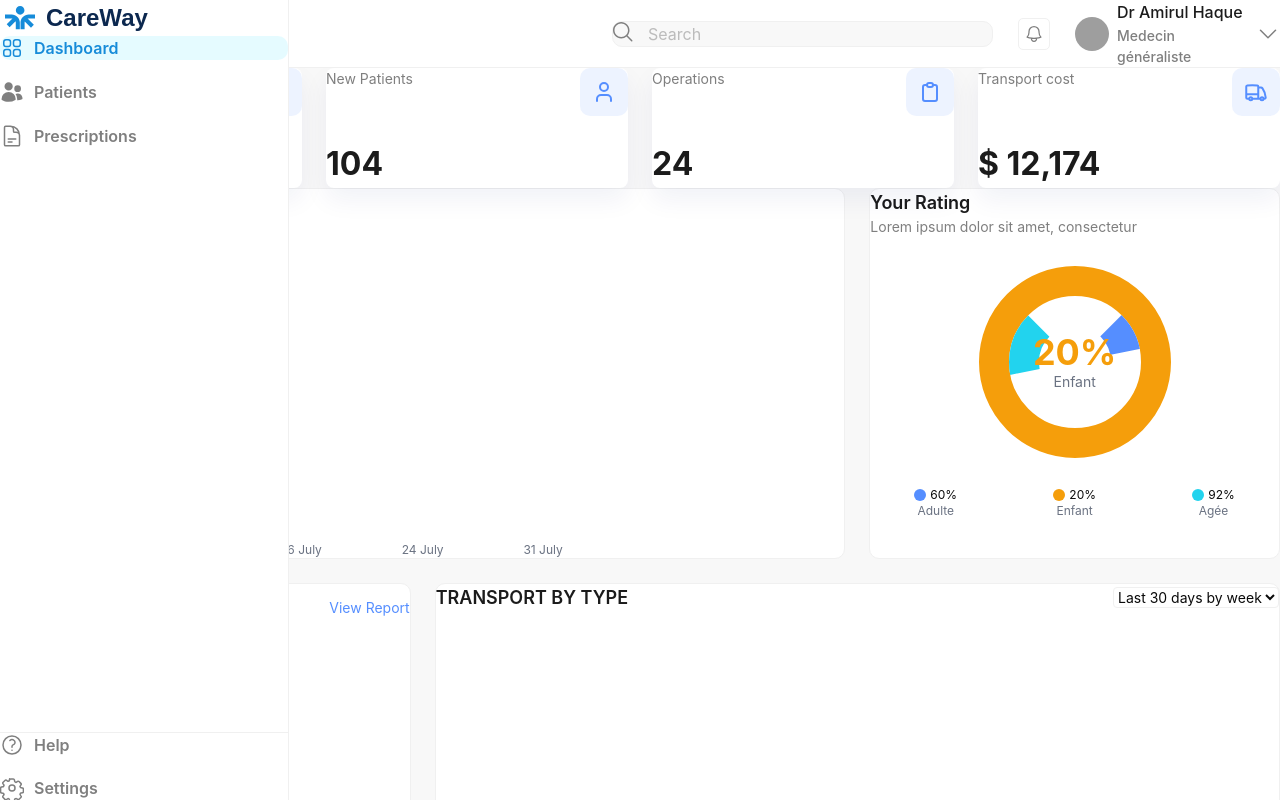
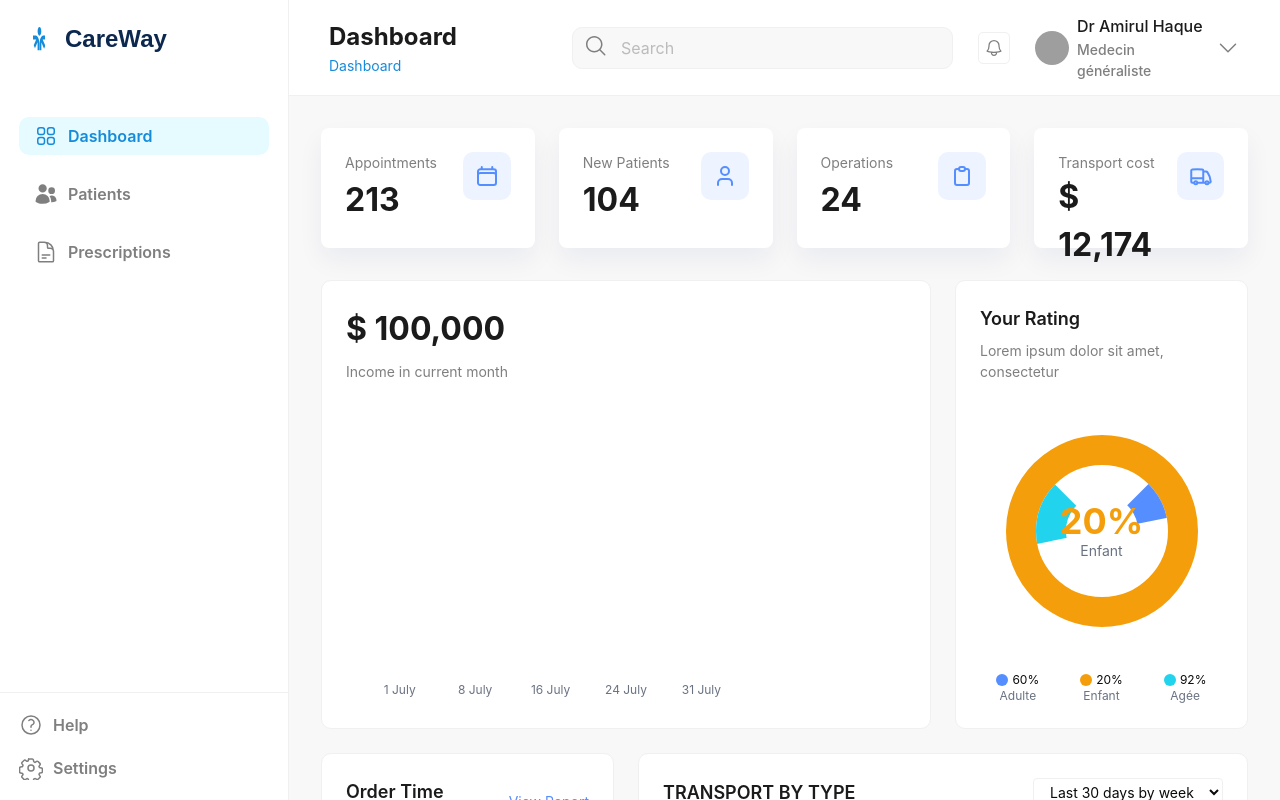
Before and after one commit to chaimaaskri7/front-ptut, a Vue app: page /dashboard in a window 1280 px wide. Shown: the top 800 px of the page. Built offline with nearby package versions, Linux system fonts and the light colour scheme; grey boxes are pictures that could not be loaded.

Commit message:
fix: add explicit CSS for Sidebar and simplify App layout

```diff
--- a/src/App.vue
+++ b/src/App.vue
@@ -1,7 +1,7 @@
 <template>
-  <div id="app" class="flex min-h-screen bg-white">
+  <div id="app" class="min-h-screen bg-white">
     <Sidebar />
-    <main class="flex-1 ml-[289px] overflow-y-auto">
+    <main class="ml-[289px]">
       <router-view />
     </main>
   </div>
@@ -12,15 +12,21 @@ import Sidebar from './components/Sidebar.vue'
 </script>
 
 <style>
-* {
+html, body {
   margin: 0;
   padding: 0;
-  box-sizing: border-box;
+  width: 100%;
+  height: 100%;
 }
 
-body {
-  font-family: 'DM Sans', -apple-system, BlinkMacSystemFont, 'Segoe UI', sans-serif;
-  background: white;
-  overflow-x: hidden;
+#app {
+  width: 100%;
+  height: 100vh;
+  display: block;
+}
+
+main {
+  height: 100vh;
+  overflow-y: auto;
 }
 </style>
--- a/src/components/Sidebar.vue
+++ b/src/components/Sidebar.vue
@@ -93,6 +93,25 @@ const currentRoute = computed(() => route.path.split('/')[1] || 'dashboard')
 </script>
 
 <style scoped>
+aside {
+  position: fixed;
+  left: 0;
+  top: 0;
+  width: 289px;
+  height: 100vh;
+  background: white;
+  border-right: 1px solid #f0f0f0;
+  z-index: 50;
+  display: flex;
+  flex-direction: column;
+  overflow: hidden;
+}
+
+nav {
+  flex: 1;
+  overflow-y: auto;
+}
+
 a {
   text-decoration: none;
 }
```
